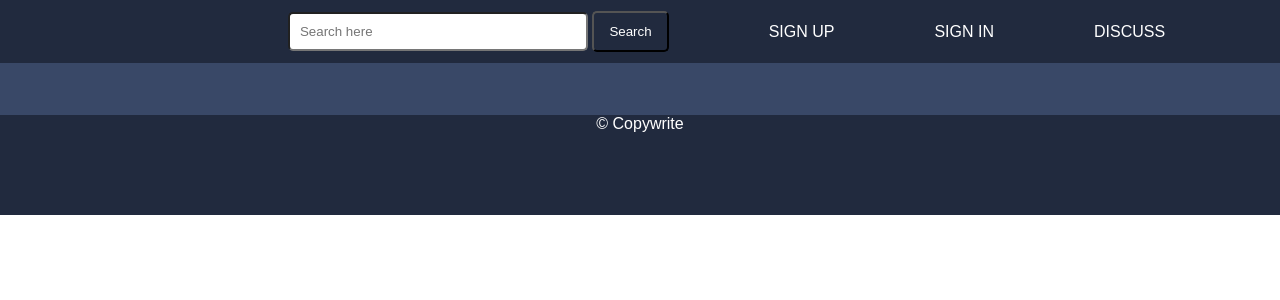
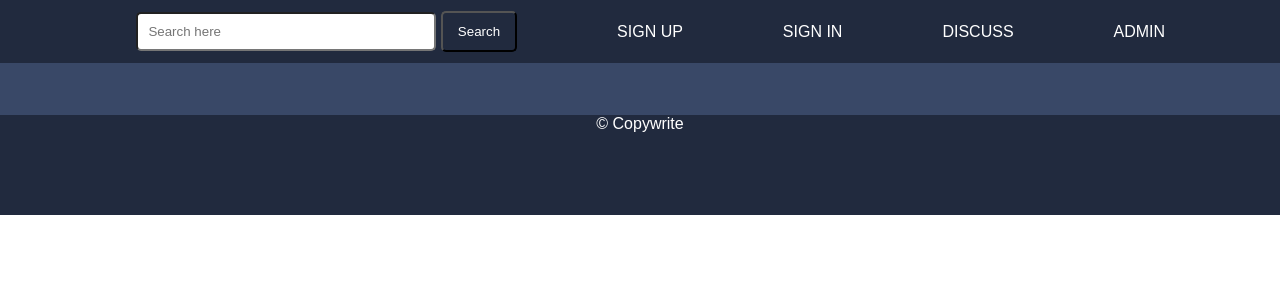
Before and after one commit to Rathan-r-nayak/farmassistant, a Django app: page / in a window 1280 px wide. Shown: the top 300 px of the page. Run offline with Django 4.2, Linux system fonts and the light colour scheme; data that the repository does not hold is empty.

Commit message:
changes in css

```diff
--- a/welcomeapp/templates/welcomeapp/index.html
+++ b/welcomeapp/templates/welcomeapp/index.html
@@ -299,6 +299,10 @@ align-items: center;
         <div class="navbar">
             <a href="discuss" id="discuss">DISCUSS</a>
         </div>
+
+        <div class="navbar">
+            <a href="admin" id="discuss">ADMIN</a>
+        </div>
     </div>
 
 </header>
--- a/welcomeapp/templates/welcomeapp/search.html
+++ b/welcomeapp/templates/welcomeapp/search.html
@@ -55,11 +55,11 @@ footer{
     justify-content: space-around;
 align-items: center;
 }
-a{
+/* a{
     text-decoration: none;
     color: white;
     margin: 3px 0;
-}
+} */
 .links{
 display: flex;
 flex-direction: column;
```
